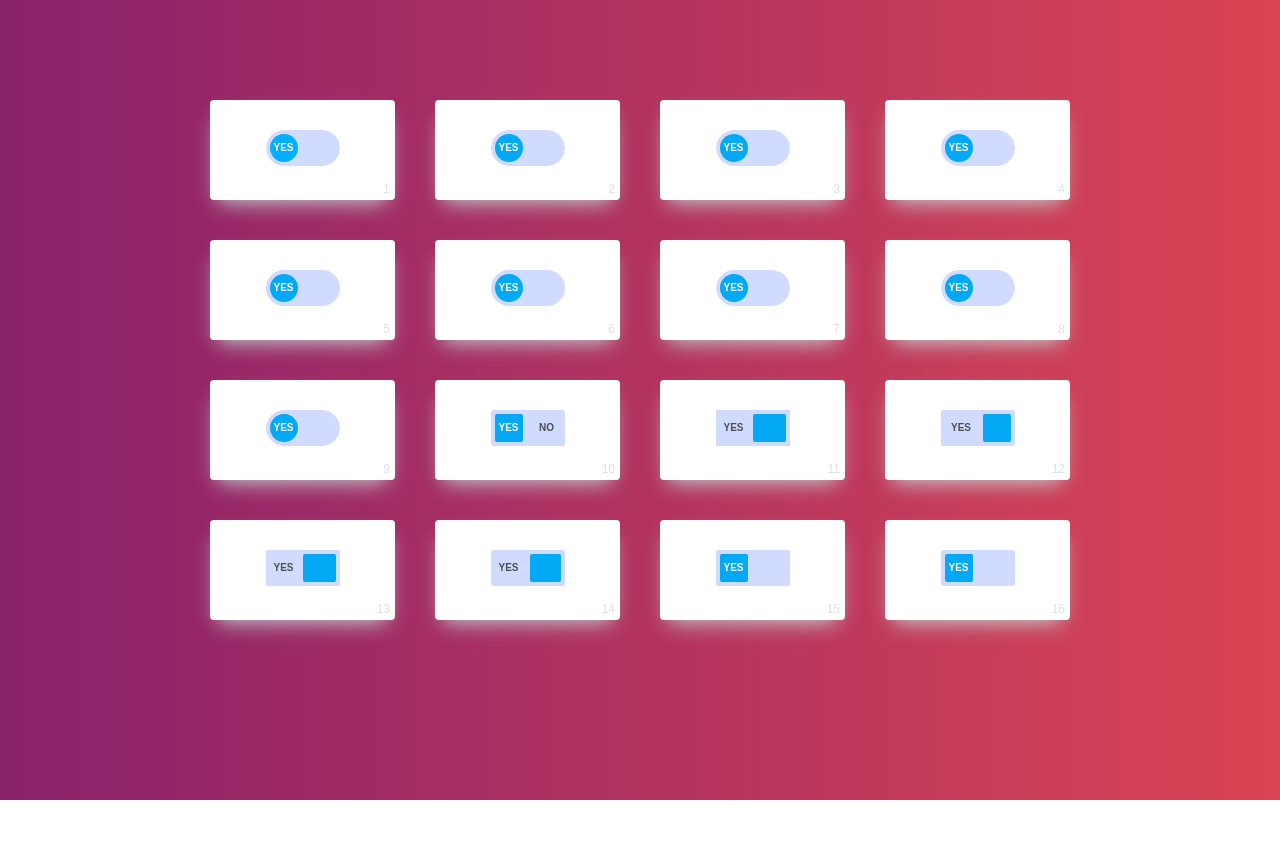
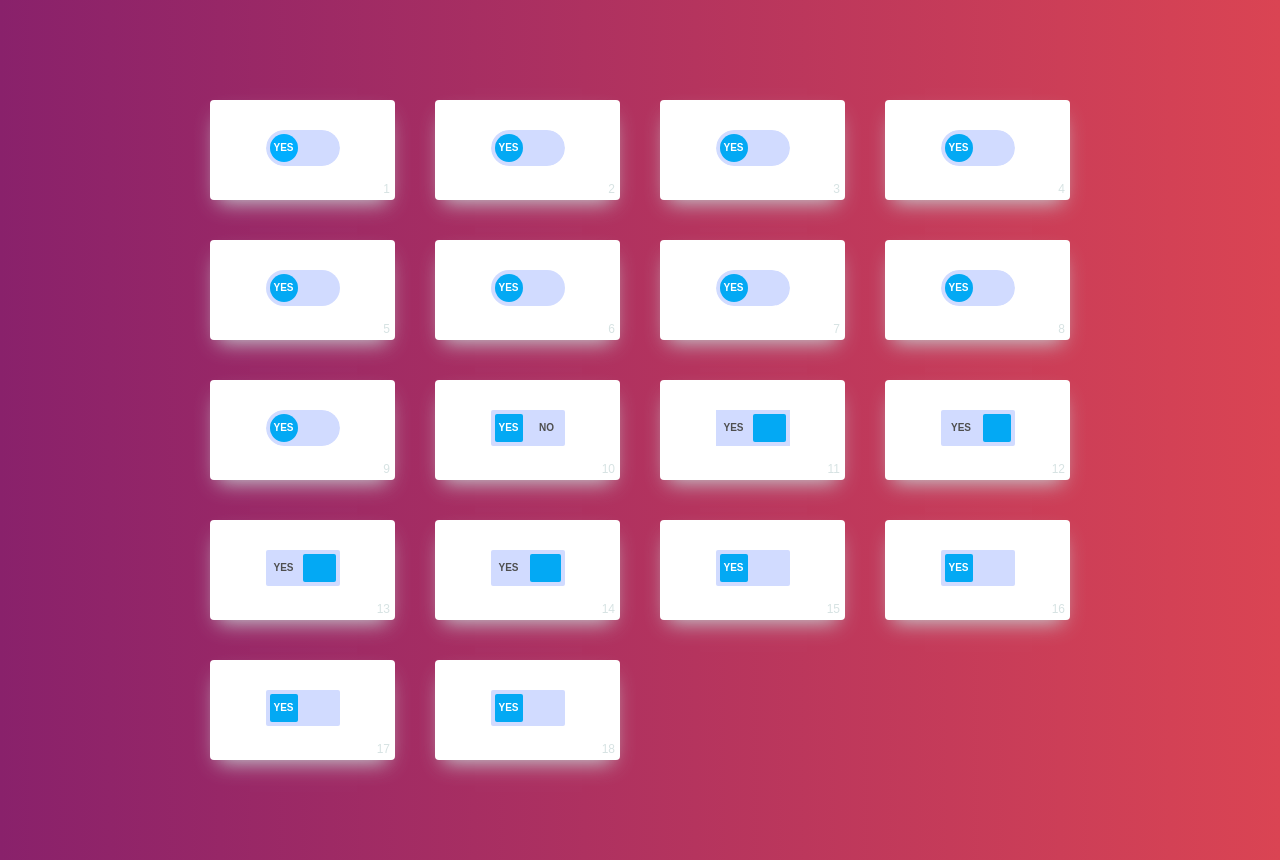
Before and after one commit to frontendsourcecode/CSS-Toggle-Buttons, a plain HTML site: page index.html in a window 1280 px wide. Before the commit the page ends 800 px from the top, so only its background shows below. Drawn offline with Linux system fonts and the light colour scheme.

Commit message:
more switch added

```diff
--- a/index.html
+++ b/index.html
@@ -217,7 +217,30 @@
             </div>
           </div>
         </div>
-
+        <div class="row">
+          <div class="toggle-button-cover">
+            <div class="button-cover">
+              <div class="button b2" id="button-17">
+                <input type="checkbox" class="checkbox" />
+                <div class="knobs">
+                  <span></span>
+                </div>
+                <div class="layer"></div>
+              </div>
+            </div>
+          </div>
+          <div class="toggle-button-cover">
+            <div class="button-cover">
+              <div class="button b2" id="button-18">
+                <input type="checkbox" class="checkbox" />
+                <div class="knobs">
+                  <span></span>
+                </div>
+                <div class="layer"></div>
+              </div>
+            </div>
+          </div>
+        </div>
       </div>
     </div>
   </body>
```
